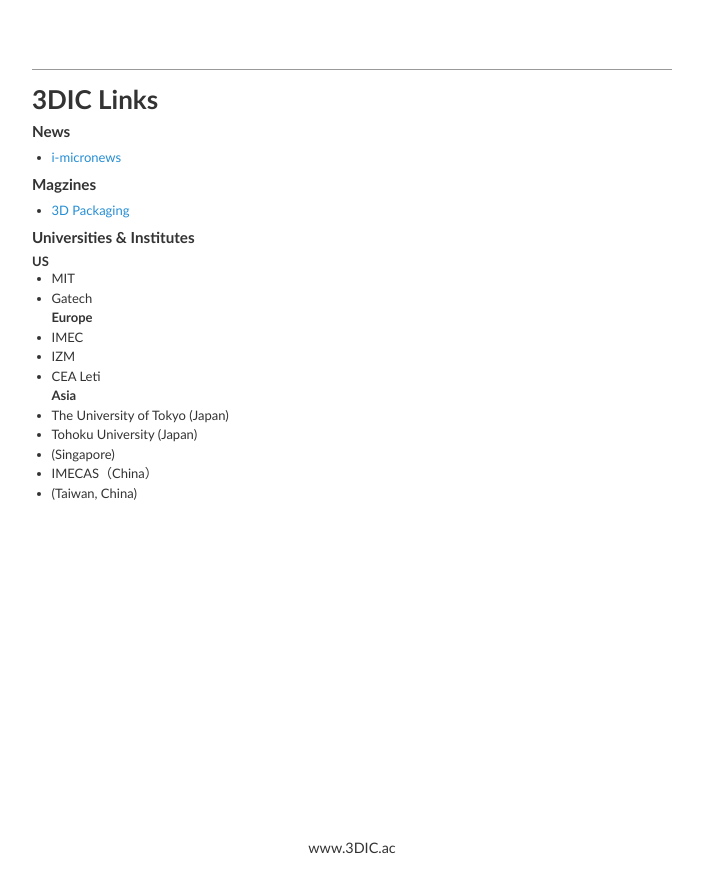
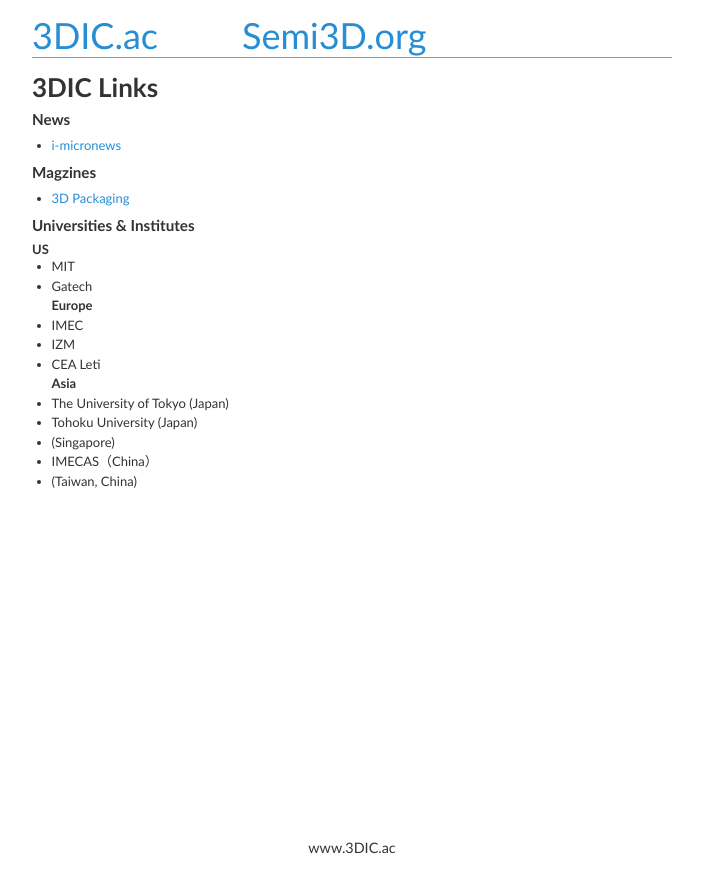
Before and after one commit to 3DIC/3dic.github.io, a Jekyll site: the page built from links.md, in a window 1280 px wide. Shown: the top 893 px of the page, without its empty margins (288-991 px from the left). Built offline with Jekyll 4.4.1, drawn with Linux system fonts in a browser that asks for light colours; nearby versions of some CDN libraries; some web fonts are replaced; comment, search, counter and statistics services are not loaded.

Commit message:
Update default.html

```diff
--- a/_layouts/default.html
+++ b/_layouts/default.html
@@ -5,36 +5,13 @@
 <div id="header">
   <ul>
    <li>
-      <a class="core-nav icon-quill-2" href="/" title="HOME"></a>
+      <a href="http://www.3dic.ac">3DIC.ac</a>
       </li>
       <li>
-      <a class="core-nav icon-quill-2" href="/news" title="3DIC News"></a>
-    </li>
-    <li>
-      <a class="core-nav icon-feed" href="/standards" title="3DIC Standards"></a>
-    </li>
-    <li>
-      <a class="core-nav icon-twitter" href="researches" title="3DIC Researches"></a>
-    </li>
-    <li>
-      <a class="core-nav icon-github" href="/links" title="3DIC Links"></a>
-    </li>
-    <li>
-      <a class="core-nav icon-search" id="search-icon" href="#" title="Search www.3DIC.ac"></a>
+      <a href="http://www.semi3d.org">Semi3D.org</a>
     </li>
   </ul>
   <div style="clear:both"></div>
-  <div id="search">
-    <form action="http://www.google.com/cse" id="cse-search-box" style="display:none;">
-      <div>
-        <input type="hidden" name="cx" value="009388269275723358856:qssfziqelrs" />
-        <input type="hidden" name="ie" value="UTF-8" />
-        <input type="text" name="q" width="100%"/>
-        <input type="submit" name="sa" value="Search" />
-      </div>
-    </form>
-    <script type="text/javascript" src="http://www.google.com/coop/cse/brand?form=cse-search-box&amp;lang=en"></script>
-  </div>
 </div>
 <div style="clear:both"></div>
 <div id="content">
```
